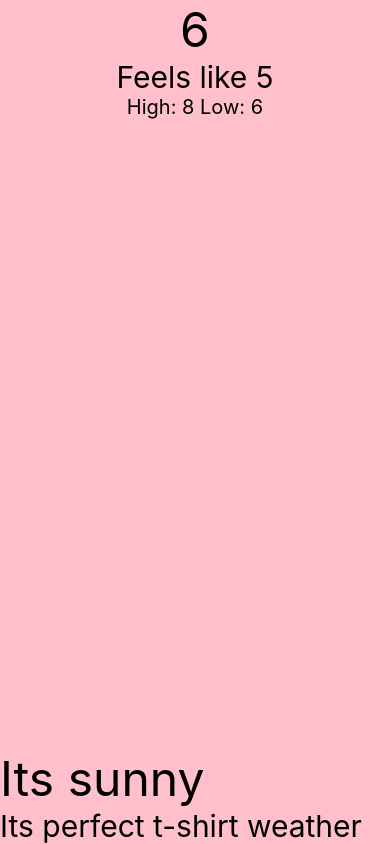
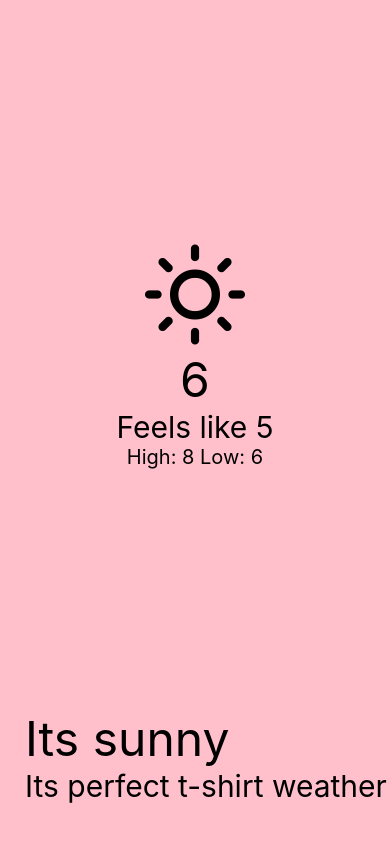
Before and after one commit to muhkyle17/weather-mobile-app, a React Native app: screen / in a window 390 px wide. Built offline with nearby package versions, Linux system fonts and the light colour scheme.

Commit message:
Add a sunn icon and add some styling to make the app look nicer

```diff
--- a/App.js
+++ b/App.js
@@ -1,10 +1,12 @@
 import React from 'react'
 import { View, Text, SafeAreaView, StyleSheet } from 'react-native'
+import { Feather } from '@expo/vector-icons'
 
 const App = () => {
   return (
     <SafeAreaView style={styles.wrapper}>
       <View style={styles.container}>
+        <Feather name="sun" size={100} color="black" />
         <Text style={styles.temp}>6</Text>
         <Text style={styles.feels}>Feels like 5</Text>
         <View style={styles.highLowWrapper}>
@@ -28,6 +30,7 @@
   container: {
     flex: 1,
     alignItems: 'center',
+    justifyContent: 'center',
   },
   temp: {
     color: 'black',
@@ -47,6 +50,8 @@
   bodyWrapper: {
     justifyContent: 'flex-end',
     alignItems: 'flex-start',
+    paddingLeft: 25,
+    marginBottom: 40,
   },
   description: {
     fontSize: 48,
```
